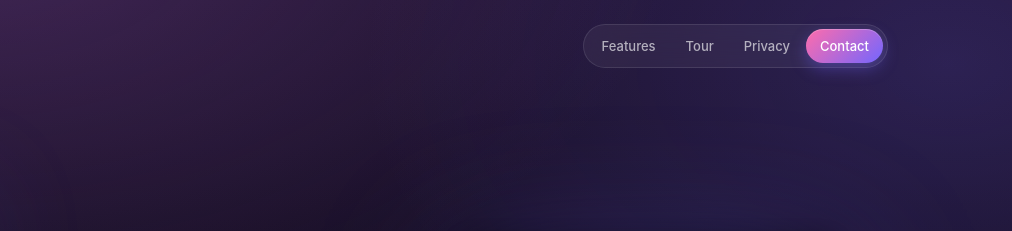
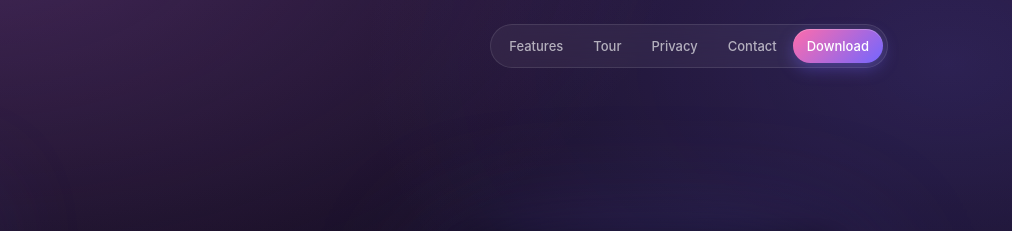
Before and after one commit to kuraydev/aistats-website, a plain HTML site: page index.html in a window 1280 px wide. Shown: the top 231 px of the page, 268-1280 px from the left. Drawn offline with Linux system fonts and the light colour scheme.

Commit message:
feat(site): promote nav Download CTA, demote Contact to plain link
Co-Authored-By: Claude Opus 4.7 (1M context) <noreply@anthropic.com>

```diff
--- a/index.html
+++ b/index.html
@@ -27,7 +27,8 @@
         <a href="#features">Features</a>
         <a href="#showcase">Tour</a>
         <a href="#privacy">Privacy</a>
-        <a href="mailto:kuraydev.io@gmail.com" class="nav-cta">Contact</a>
+        <a href="mailto:kuraydev.io@gmail.com">Contact</a>
+        <a href="https://apps.apple.com/app/id6762005507" class="nav-cta" aria-label="Download on the Mac App Store">Download</a>
       </div>
     </nav>
 
```
